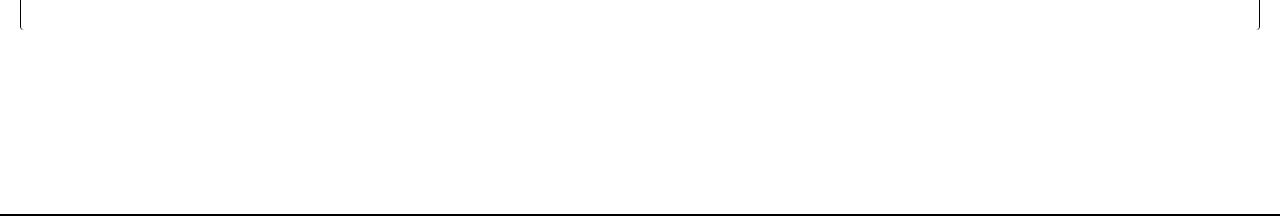
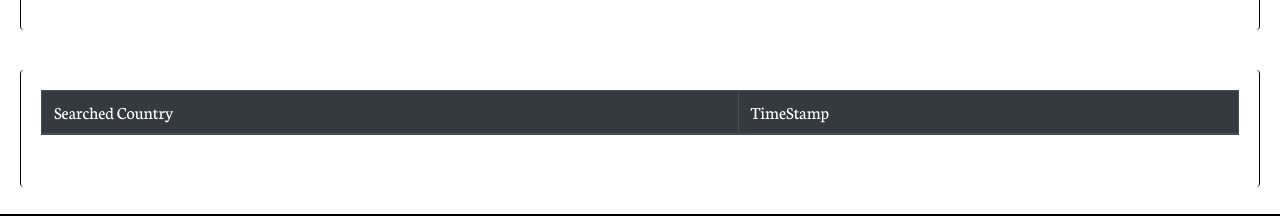
Before and after one commit to MarcM987/Project1, a React (Create React App) app in the folder project1/: page / in a window 1280 px wide. Shown: the part 568-784 px from the top of the page. Built offline with nearby package versions, Linux system fonts and the light colour scheme; no server answers.

Commit message:
firebase push added

```diff
--- a/project1/src/App.js
+++ b/project1/src/App.js
@@ -16,11 +16,58 @@ function App() {
 
   React.useEffect(function(){
     async function wait(){
+
+      // Your web app's Firebase configuration
+      var firebaseConfig = {
+        apiKey: process.env.REACT_APP_FIREBASE_API_KEY,
+        authDomain: "groupproject1-73c74.firebaseapp.com",
+        databaseURL: "https://groupproject1-73c74.firebaseio.com",
+        projectId: "groupproject1-73c74",
+        storageBucket: "groupproject1-73c74.appspot.com",
+        messagingSenderId: "398999884281",
+        appId: "1:398999884281:web:7eac86826ce3abc07fad28",
+        measurementId: "G-VQXFZW71R4"
+      };
+      // Initialize Firebase
+      firebase.initializeApp(firebaseConfig);
+      firebase.analytics();
+
+      console.log(firebase);
+
+      var dataRef = firebase.database();
+
+      // let countries = ["Denmark","Canada"];
+      // console.log(countries);
+      // function addButton(){
+      //     $("#btnArea").empty();
+      //     for (let i = 0; i < countries.length; i++){
+      //         let button = $("<button>");
+      //             button.addClass("countries");
+      //             button.attr("data-country", countries[i]);
+      //             button.text(countries[i]);
+      //             $("#btnArea").append(button);
+      //     }
+      // }
+      // addButton();
+
       $(".btn").on("click", async function() {
         var searchCountry = $("#country").val().trim() || $("#selectedCountry").val().trim();
         // var searchDisease = $("#disease").val().trim();
 
         console.log("Search Country: ", searchCountry);
+
+        // event.preventDefault();
+        // let countrySearched = searchCountry;
+        // countries.push(countrySearched);
+        // addButton();
+
+
+        dataRef.ref().push({
+          countries: countries,
+          dataAdded: firebase.database.ServerValue.TIMESTAMP
+        });
+
+
 
         var queryURLc = "https://api.covid19api.com/summary";
 
@@ -131,23 +178,6 @@ function App() {
         $("#country").val("");
       });
 
-      // Your web app's Firebase configuration
-      var firebaseConfig = {
-        apiKey: process.env.REACT_APP_FIREBASE_API_KEY,
-        authDomain: "groupproject1-73c74.firebaseapp.com",
-        databaseURL: "https://groupproject1-73c74.firebaseio.com",
-        projectId: "groupproject1-73c74",
-        storageBucket: "groupproject1-73c74.appspot.com",
-        messagingSenderId: "398999884281",
-        appId: "1:398999884281:web:7eac86826ce3abc07fad28",
-        measurementId: "G-VQXFZW71R4"
-      };
-      // Initialize Firebase
-      firebase.initializeApp(firebaseConfig);
-      firebase.analytics();
-
-      console.log(firebase);
-
     }
     wait();
 
@@ -224,6 +254,23 @@ function App() {
             </div>
       </div>
 
+      <div className="card">
+        <div className="table table-responsive pre-scrollable">
+            <table className="table table-bordered table-hover">
+                <thead className="thead-dark scroll">
+                    <tr>
+                        <th scope="col">Searched Country</th>
+                        <th scope="col">TimeStamp</th>
+                    </tr>
+                </thead>
+                <tbody id="table3">
+
+                </tbody>
+
+            </table>
+        </div>
+    </div>
+
     <div className="footer"> Copyright 2020 &copy; Jessica VC | Marc M | Rafael </div>
   </>
   );
```
